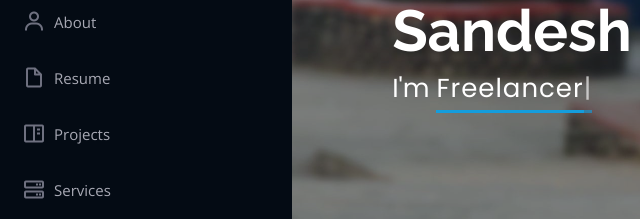
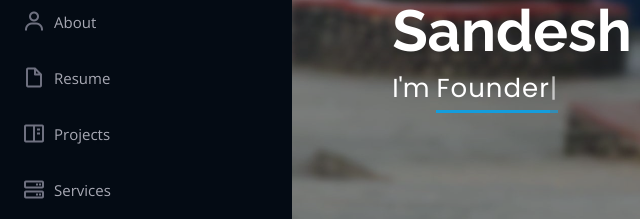
Before and after one commit to sandeshad100/SandeshAdhikari, a plain HTML site: page index.html in a window 1280 px wide. Shown: the part 320-539 px from the top of the page, 8-648 px from the left. Drawn offline with nearby package versions, Linux system fonts and the light colour scheme.

Commit message:
Update index.html

```diff
--- a/index.html
+++ b/index.html
@@ -84,7 +84,7 @@ https://www.linkedin.com/in/sandesh-adhikari-7877161a7/" target="_blank" class="
   <section id="hero" class="d-flex flex-column justify-content-center align-items-center">
     <div class="hero-container" data-aos="fade-in">
       <h1>Sandesh Adhikari</h1>
-      <p>I'm <span class="typed" data-typed-items="Developer, Freelancer, Learner, Hushler"></span></p>
+      <p>I'm <span class="typed" data-typed-items="Developer, Founder, Freelancer, Learner, Hushler"></span></p>
     </div>
   </section><!-- End Hero -->
 
```
